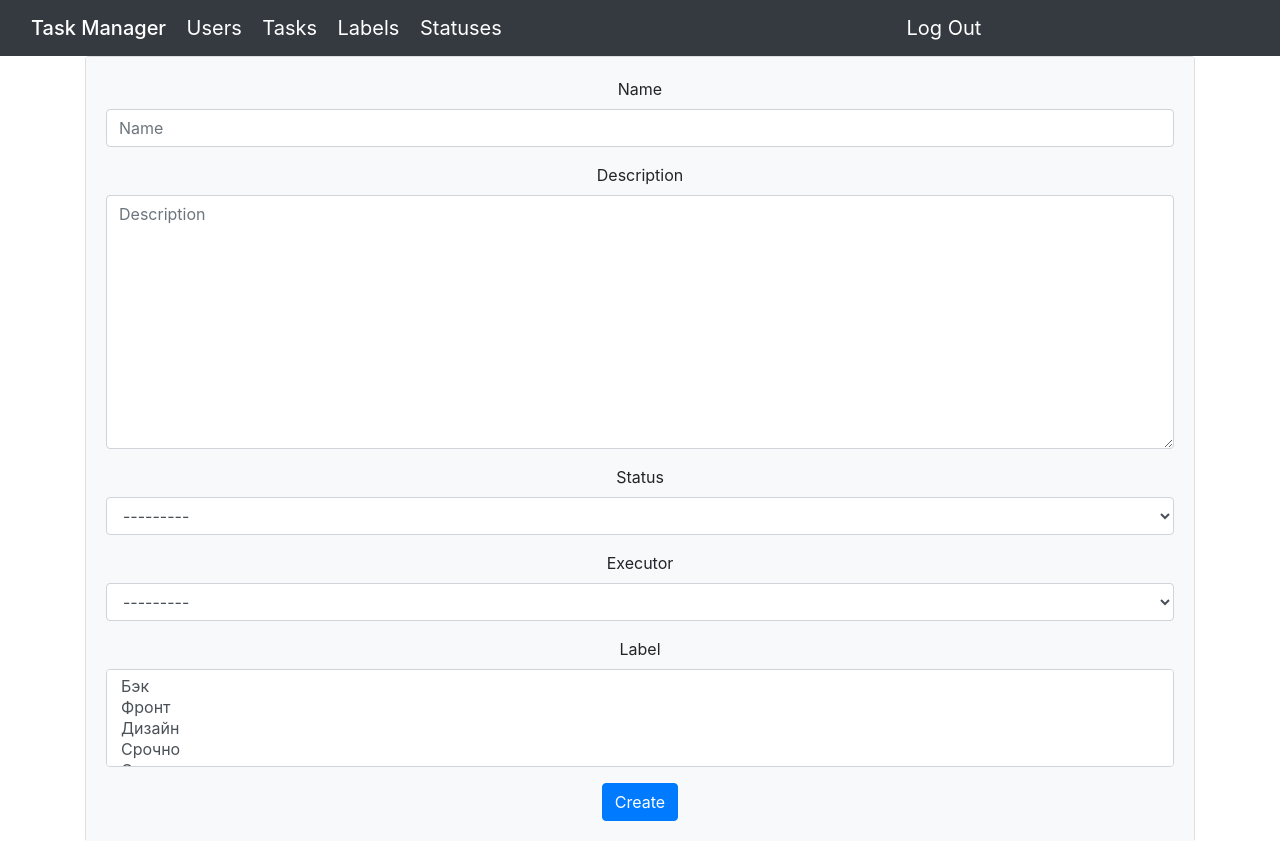
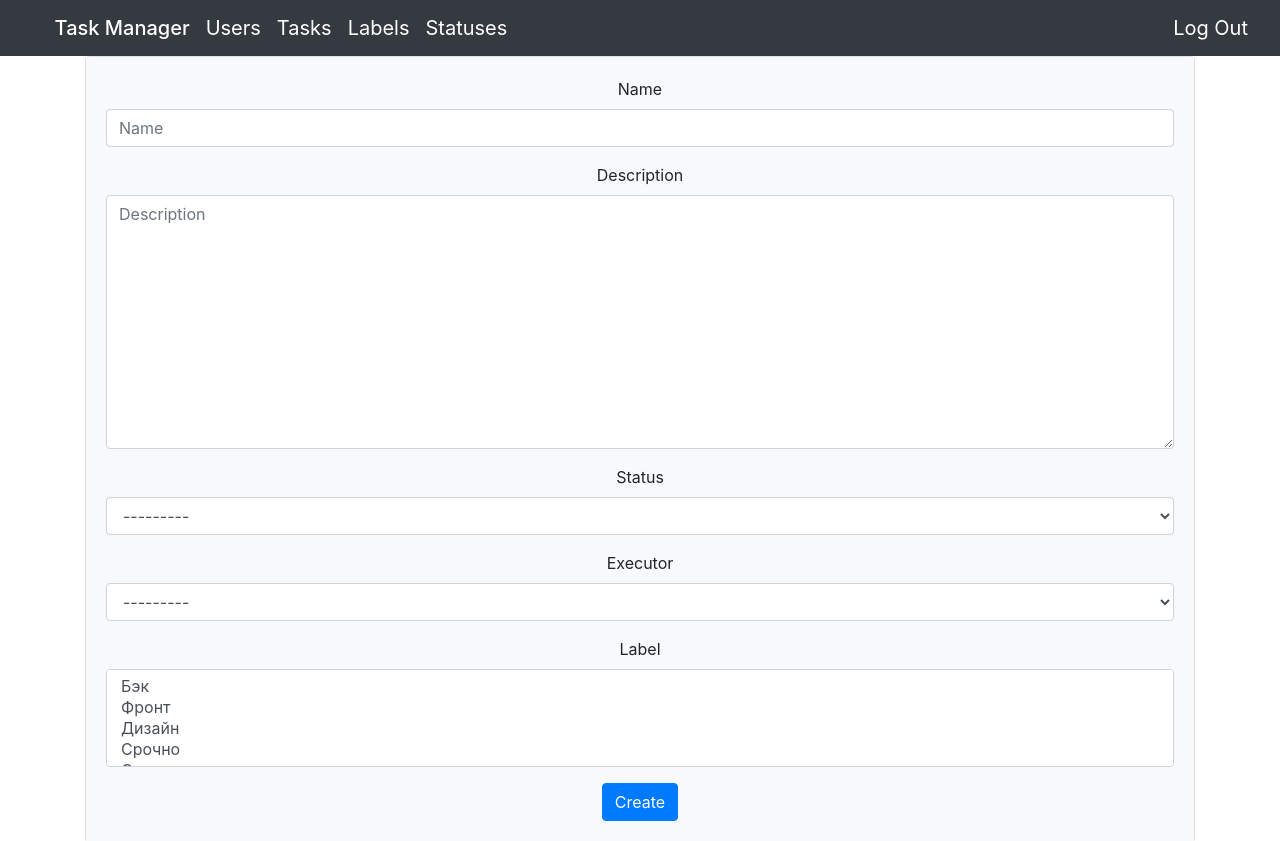
Before and after one commit to Nidenai/python-project-lvl4, a Django app: page /tasks/create/ in a window 1280 px wide. Shown: the top 841 px of the page. Run offline with Django 4.2, Linux system fonts and the light colour scheme; a user stored in the database is signed in; data comes from the database, SQL or seed files in the repository; some libraries are stand-ins or nearby versions.

Commit message:
fix: fix visual (v.0.2)

```diff
--- a/templates/base.html
+++ b/templates/base.html
@@ -16,7 +16,8 @@
 
 <nav class="navbar navbar-expand-lg navbar-dark bg-dark">
     <div class="container">
-        <div class="col-sm-15 .col-lg-9">
+        <div class="col-lg-20">
+            <div class="container">
                 <a class="navbar-brand mb-0 h1" href="{% url 'home' %}">{% translate "Task Manager" %}</a>
                 <a class="navbar-brand" href="{% url 'users:users' %}">{% translate "Users" %}</a>
                 {% if user.is_authenticated %}
@@ -26,8 +27,10 @@
                 {% endif %}
             </div>
         </div>
+    </div>
 
-    <div class="col-6 .col-lg-4">
+
+    <div class="col-sm-15 .col-lg-9">
 
         {% if user.is_authenticated %}
         <a class="navbar-brand" href="{% url 'logout' %}">{% translate "Log Out" %}</a>
@@ -36,8 +39,9 @@
         <a class="navbar-brand" href="{% url 'users:register' %}">{% translate "Sign Up" %}</a>
 
         {% endif %}
+    </div>
 
-    </div>
+
 </nav>
 
 
```
Lines whose indentation alone changed are shown as unchanged.
